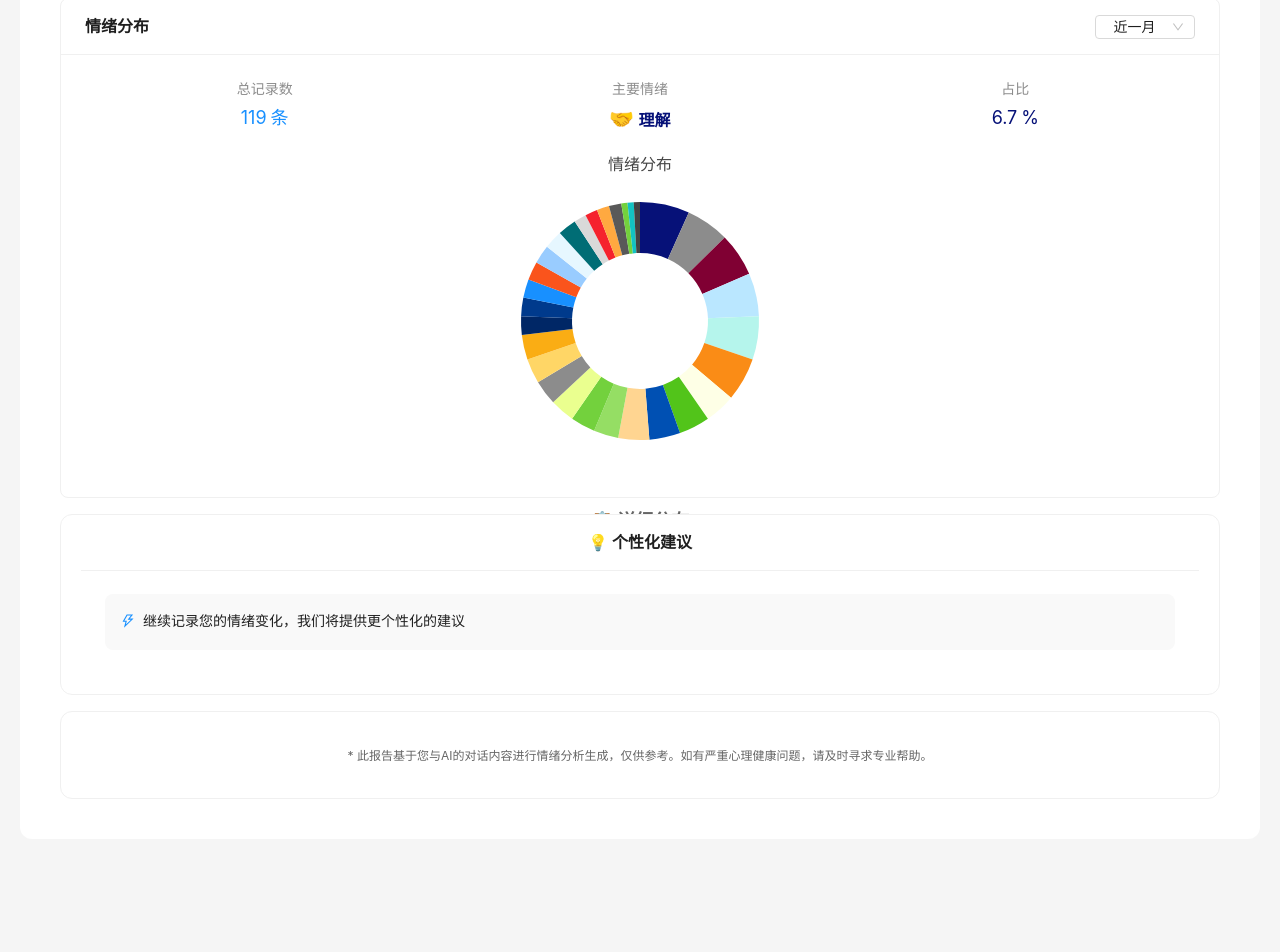
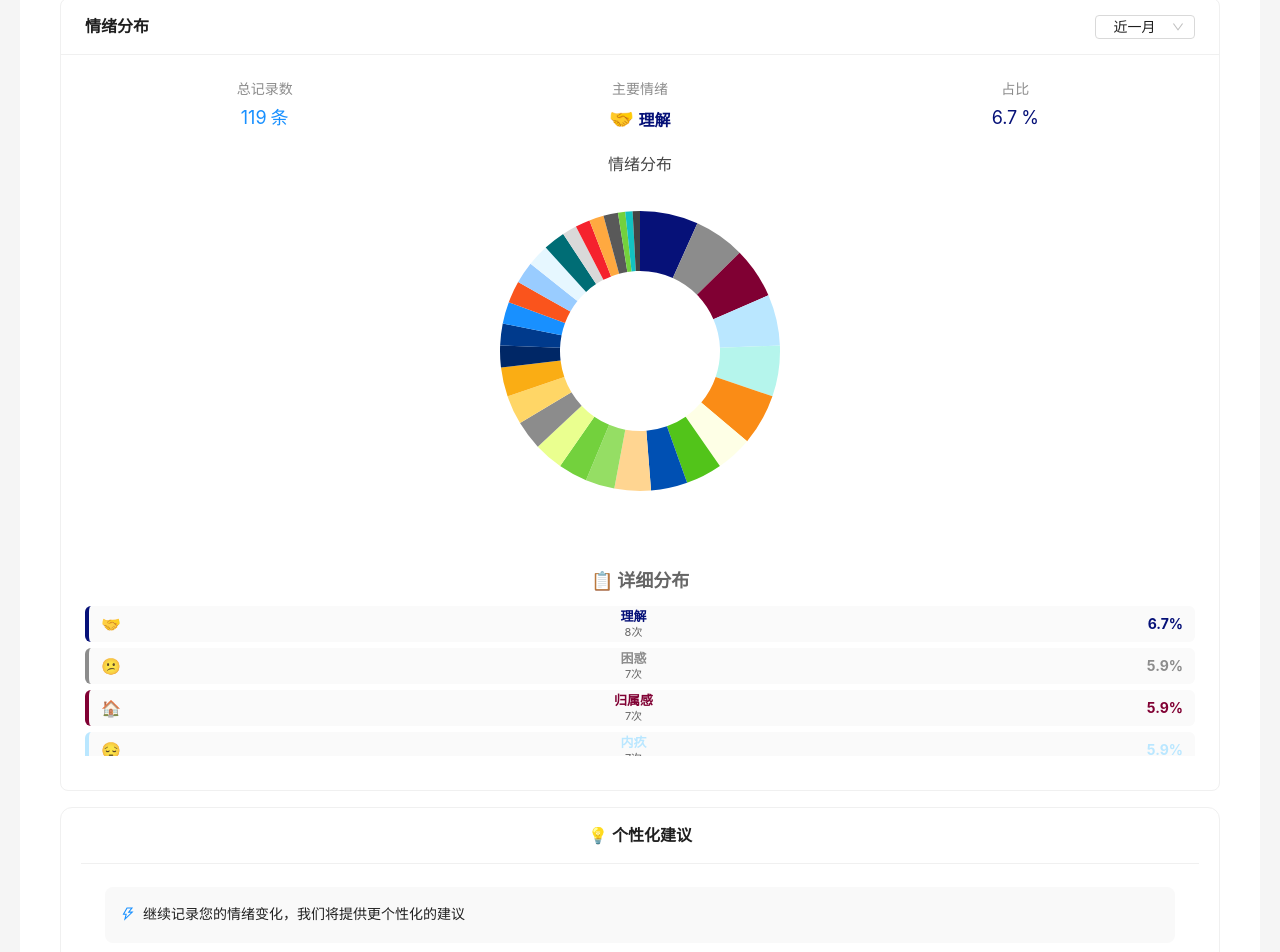
Before and after one commit to Deng-1-Pan/Ruma-demo, a React (Vite) app: page /emotion-analysis in a window 1280 px wide. Shown: the part 1228-2180 px from the top of the page. Before the commit the page ends 2083 px from the top, so only its background shows below. Built offline with nearby package versions, Linux system fonts and the light colour scheme.

Commit message:
fix: 修复报告界面的详细分布显示问题

```diff
--- a/src/components/visualization/EmotionDistribution.tsx
+++ b/src/components/visualization/EmotionDistribution.tsx
@@ -367,16 +367,16 @@ const EmotionDistribution: React.FC<EmotionDistributionProps> = ({
           </Space>
         </div>
       ) : title}
-      style={{ height }}
+      style={{ width: '100%' }}
     >
-      <div style={{ height: showControls ? height - 60 : height - 40 }}>
+      <div style={{ width: '100%' }}>
         {totalCount === 0 ? (
           // 🎯 没有数据时的显示：保持时间选择器可见
           <div style={{
             display: 'flex',
             alignItems: 'center',
             justifyContent: 'center',
-            height: '100%',
+            height: isMobile ? '250px' : '300px',
             flexDirection: 'column',
             color: 'var(--text-secondary)'
           }}>
@@ -423,7 +423,7 @@ const EmotionDistribution: React.FC<EmotionDistributionProps> = ({
             )}
 
             {/* 图表区域 - 移除右边的情绪详情，饼图占满整个区域 */}
-            <div style={{ height: showStats ? (isMobile ? height - 280 : height - 160) : (isMobile ? height - 200 : height - 80) }}>
+            <div style={{ height: isMobile ? '350px' : '400px', width: '100%' }}>
               <ReactECharts
                 option={chartOption}
                 style={{ height: '100%', width: '100%' }}
@@ -435,7 +435,8 @@ const EmotionDistribution: React.FC<EmotionDistributionProps> = ({
             {distributionData.length > 1 && (
               <div style={{
                 marginTop: isMobile ? '20px' : '16px',
-                paddingBottom: isMobile ? '20px' : '10px'
+                paddingBottom: isMobile ? '20px' : '10px',
+                zIndex: 1 // 确保详情列表在正确的层级
               }}>
                 <Title level={5} style={{
                   marginBottom: isMobile ? '12px' : '12px',
@@ -448,12 +449,14 @@ const EmotionDistribution: React.FC<EmotionDistributionProps> = ({
                   display: 'flex',
                   flexDirection: 'column',
                   gap: '6px',
-                  height: isMobile ? '180px' : '120px',
+                  maxHeight: isMobile ? '300px' : '150px', // 使用最大高度，允许内容自适应
                   overflowY: 'auto',
                   marginBottom: isMobile ? '16px' : '0px',
                   border: isMobile ? '1px solid #f0f0f0' : 'none',
                   borderRadius: isMobile ? '6px' : '0px',
-                  padding: isMobile ? '8px' : '0px'
+                  padding: isMobile ? '8px' : '0px',
+                  position: 'relative', // 确保定位正确
+                  zIndex: 1 // 确保列表在正确的层级
                 }}>
                   {distributionData.map((item) => (
                     <div
--- a/src/components/visualization/EmotionReport.tsx
+++ b/src/components/visualization/EmotionReport.tsx
@@ -392,7 +392,6 @@ const EmotionReport: React.FC<EmotionReportProps> = ({
               <EmotionDistribution
                 data={data.distribution}
                 title={isMobile ? "分布" : "情绪分布"}
-                height={isMobile ? 600 : componentConfig.chart.height}
                 timeRange={currentTimeRange}
                 onTimeRangeChange={handleTimeRangeChange}
                 useOSSData={false}
```
